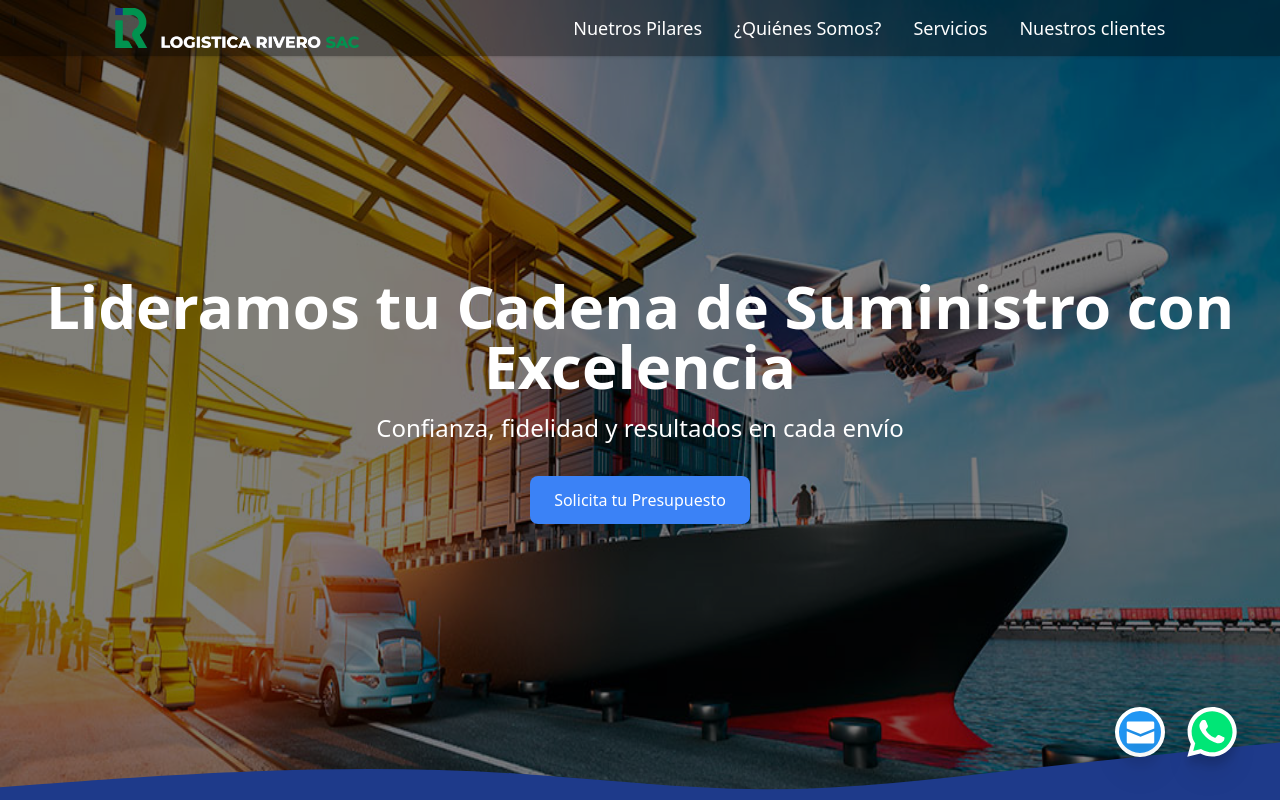
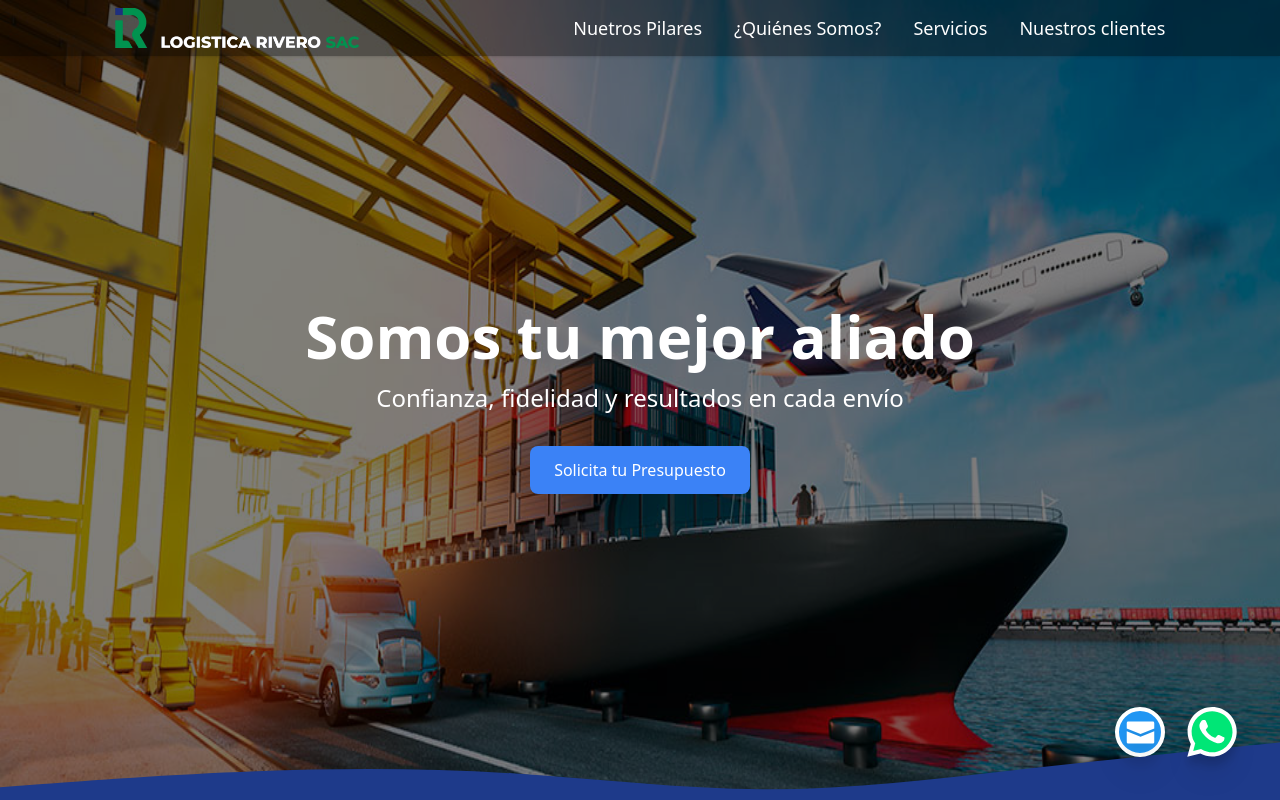
Before and after one commit to castanedad121/logisticaRivero, a React (Vite) app: page / in a window 1280 px wide. Shown: the top 800 px of the page. Built offline with nearby package versions, Linux system fonts and the light colour scheme; what tailwindcss-animated would draw is missing.

Commit message:
Update Hero.jsx

```diff
--- a/src/components/Hero.jsx
+++ b/src/components/Hero.jsx
@@ -53,7 +53,7 @@ const Hero = () => {
           transition={{ duration: 1 }}
           className="text-wrap text-4xl md:text-6xl font-bold"
         >
-          Lideramos tu Cadena de Suministro con Excelencia
+          Somos tu mejor aliado
         </motion.h1>
         <motion.p
           initial={{ y: 50, opacity: 0 }}
```
